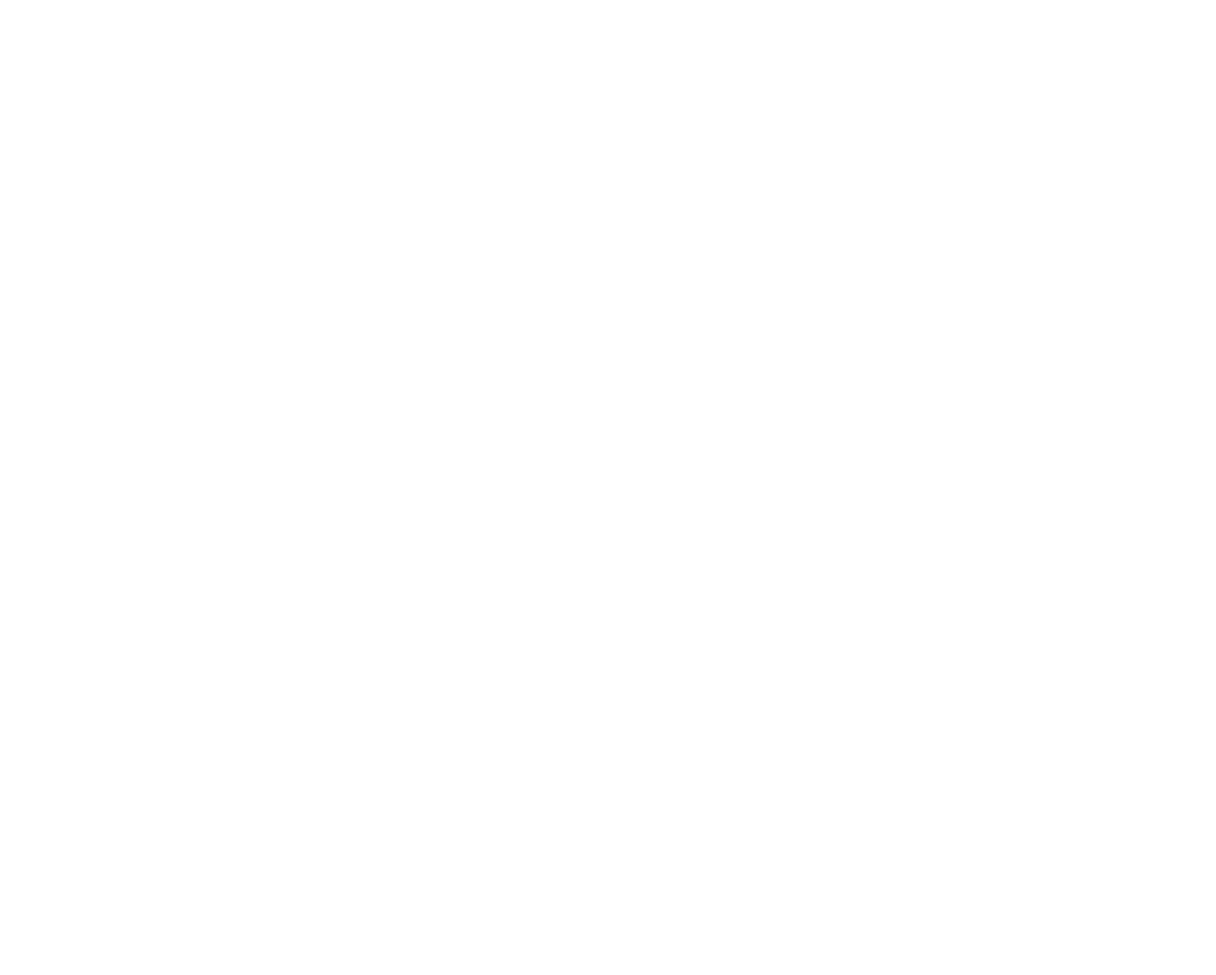
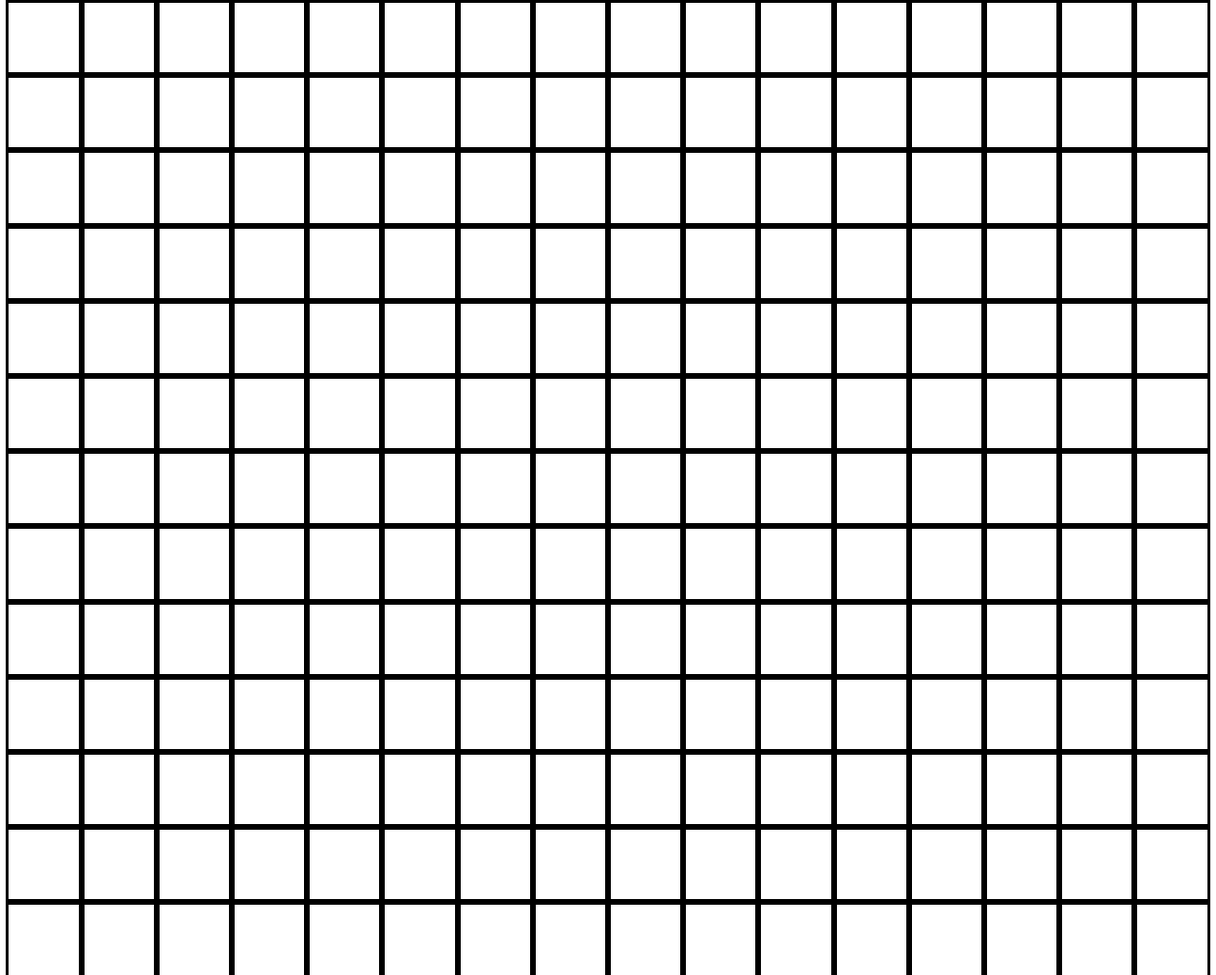
Before and after one commit to bryn-ellison/etch-a-sketch, a plain HTML site: page index.html in a window 1280 px wide. Shown: the top 1027 px of the page at 95% size. Before the commit the page ends 800 px from the top, so only its background shows below. Drawn offline with Linux system fonts and the light colour scheme.

Commit message:
created grid using DOM method and loop, basic style added

```diff
--- a/index.html
+++ b/index.html
@@ -10,7 +10,7 @@
         <title>Etch-A-Sketch</title>
         <meta name="description" content="">
         <meta name="viewport" content="width=device-width, initial-scale=1">
-        <link rel="stylesheet" href="">
+        <link rel="stylesheet" href="style.css">
     </head>
     <body>
         <!--[if lt IE 7]>
--- a/javascript.js
+++ b/javascript.js
@@ -0,0 +1,12 @@
+const container = document.querySelector("#container");
+
+function createGrid() {
+  for (let i = 1; i < 257; i++) {
+    const div = document.createElement("div");
+    div.classList.add("grid-square");
+    container.appendChild(div);
+    console.log(div);
+  }
+}
+
+createGrid();
--- /dev/null
+++ b/style.css
@@ -0,0 +1,20 @@
+* {
+    padding: 0;
+    margin: 0;
+    border: 0;
+}
+
+#container {
+    width: 99%;
+    margin: 0 auto;
+    display: grid;
+    grid-template-columns: repeat(16, 1fr);
+    grid-template-rows: repeat(16, 1fr);
+
+}
+
+.grid-square {
+    display: flex;
+    border: solid;
+    aspect-ratio: 1;
+}
```
